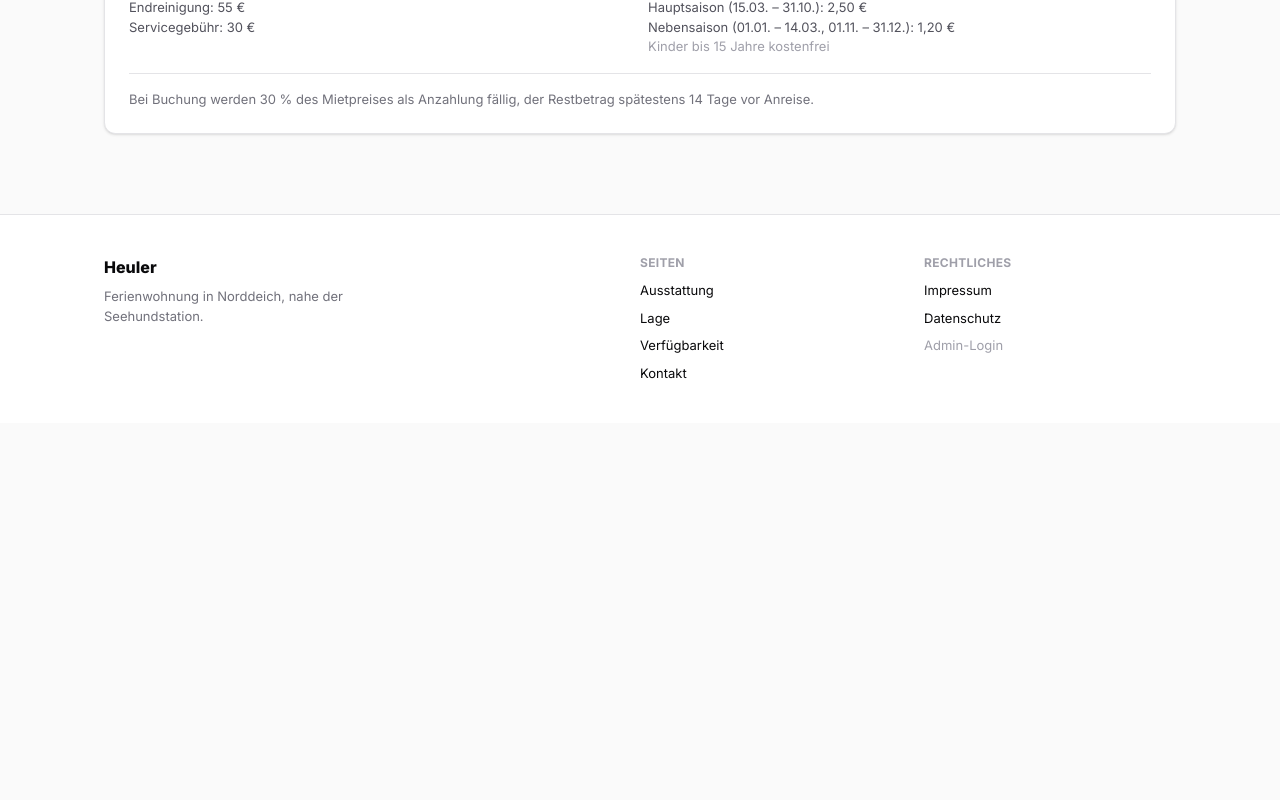
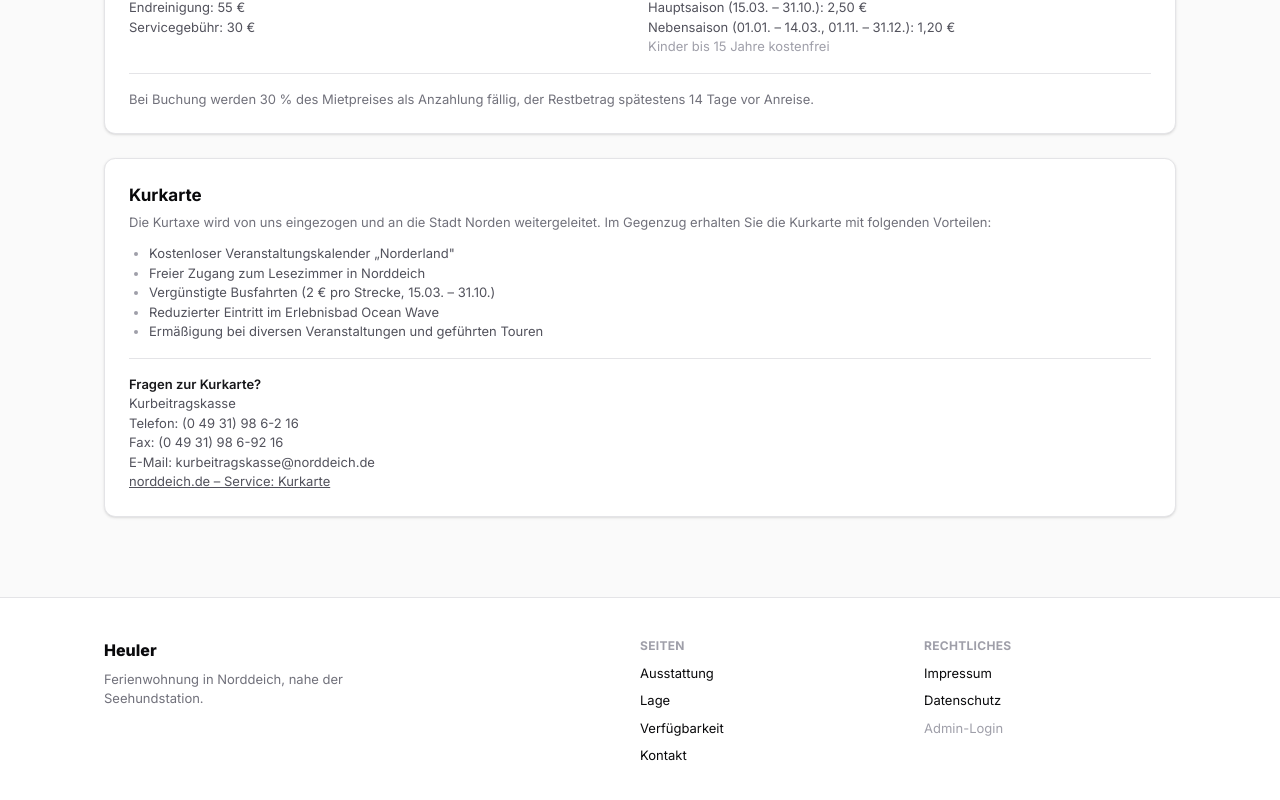
Before and after one commit to ArneBuetergerds/heuler-norddeich, a Next.js app: page /verfuegbarkeit in a window 1280 px wide. Shown: the part 1322-2122 px from the top of the page. Before the commit the page ends 1745 px from the top, so only its background shows below. Built offline with nearby package versions, Linux system fonts and the light colour scheme; no server answers; the database is empty.

Commit message:
feat(site): add Kurkarte benefits and contact info
Sourced from the old Jimdo site's Kurtaxe section: what the Kurkarte
covers (event calendar, reading room, discounted bus fares, Ocean
Wave, event/tour discounts) and where to direct guest questions
(Kurbeitragskasse contact details).

```diff
--- a/src/app/(site)/verfuegbarkeit/page.tsx
+++ b/src/app/(site)/verfuegbarkeit/page.tsx
@@ -124,6 +124,40 @@ export default async function VerfuegbarkeitPage() {
           Restbetrag spätestens 14 Tage vor Anreise.
         </p>
       </div>
+
+      <div className="mt-6 rounded-xl border bg-card p-6 shadow-sm">
+        <h2 className="mb-1 text-[17px] font-bold">Kurkarte</h2>
+        <p className="mb-3 text-[13px] text-zinc-500">
+          Die Kurtaxe wird von uns eingezogen und an die Stadt Norden
+          weitergeleitet. Im Gegenzug erhalten Sie die Kurkarte mit folgenden
+          Vorteilen:
+        </p>
+        <ul className="mb-4 list-disc pl-5 text-[13px] text-zinc-600 marker:text-zinc-400">
+          <li>Kostenloser Veranstaltungskalender „Norderland"</li>
+          <li>Freier Zugang zum Lesezimmer in Norddeich</li>
+          <li>Vergünstigte Busfahrten (2 € pro Strecke, 15.03. – 31.10.)</li>
+          <li>Reduzierter Eintritt im Erlebnisbad Ocean Wave</li>
+          <li>Ermäßigung bei diversen Veranstaltungen und geführten Touren</li>
+        </ul>
+
+        <div className="border-t pt-4 text-[13px] text-zinc-600">
+          <p className="font-semibold text-zinc-900">Fragen zur Kurkarte?</p>
+          <p>Kurbeitragskasse</p>
+          <p>Telefon: (0 49 31) 98 6-2 16</p>
+          <p>Fax: (0 49 31) 98 6-92 16</p>
+          <p>E-Mail: kurbeitragskasse@norddeich.de</p>
+          <p>
+            <a
+              href="http://www.norddeich.de/service/nordsee-urlaub-planen/kurkarte/"
+              target="_blank"
+              rel="noopener noreferrer"
+              className="underline hover:no-underline"
+            >
+              norddeich.de – Service: Kurkarte
+            </a>
+          </p>
+        </div>
+      </div>
     </section>
   );
 }
```
